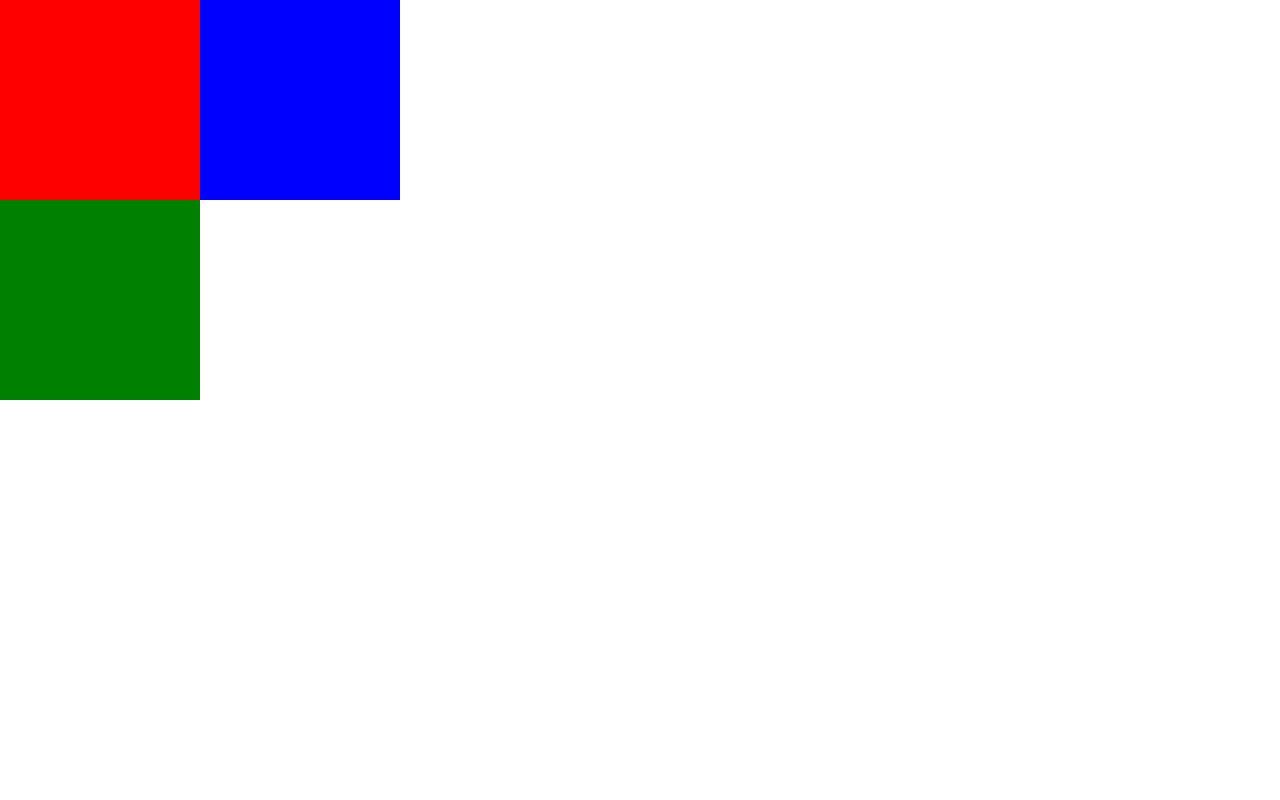
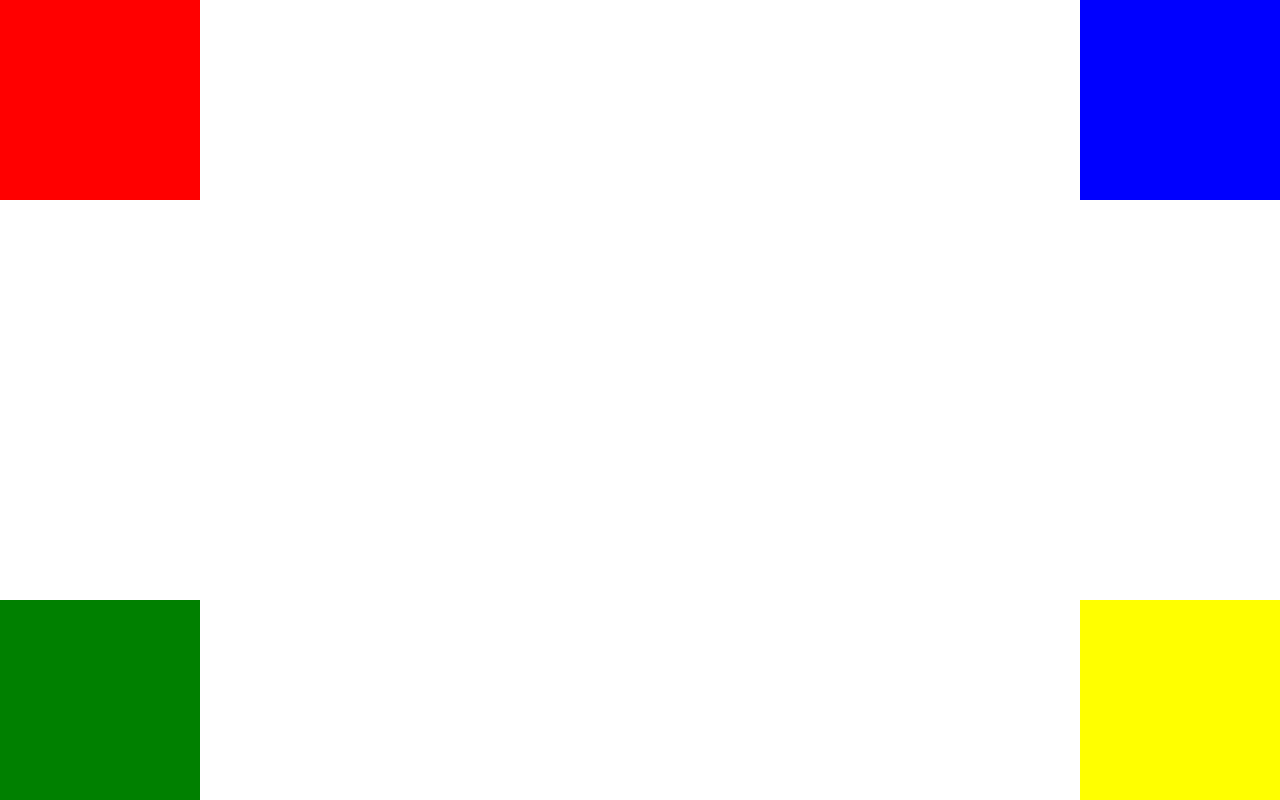
Before and after one commit to ElisaME/Positioning, a plain HTML site: page index.html in a window 1280 px wide. Drawn offline with Linux system fonts and the light colour scheme.

Commit message:
Parte 4 - esquinas

```diff
--- a/css/style.css
+++ b/css/style.css
@@ -8,16 +8,25 @@ div{
 }
 .rojo{
 	background-color: red;
-	position:relative;
+	position:absolute;
 	left: 0px;
+	top: 0px;
 }
 .azul{
 	background-color: blue;
-	position: relative;
-	left:200px;
+	position: absolute;
+	right:0px;
+	top: 0px;
 }
 .verde{
 	background-color: green;
-	position: relative;
+	position: absolute;
 	left: 0px;
+	bottom: 0px;
 }
+.amarillo{
+	background-color: yellow;
+	position: absolute;
+	right: 0px;
+	bottom: 0px;
+}
--- a/index.html
+++ b/index.html
@@ -6,9 +6,9 @@
 	<link rel="stylesheet" type="text/css" href="css/style.css">
 </head>
 <body>
-	<div class="rojo">
-		<div class="azul"></div>
-	</div>
+	<div class="rojo"></div>
+	<div class="azul"></div>
 	<div class="verde"></div>
+	<div class="amarillo"></div>
 </body>
 </html>
```
